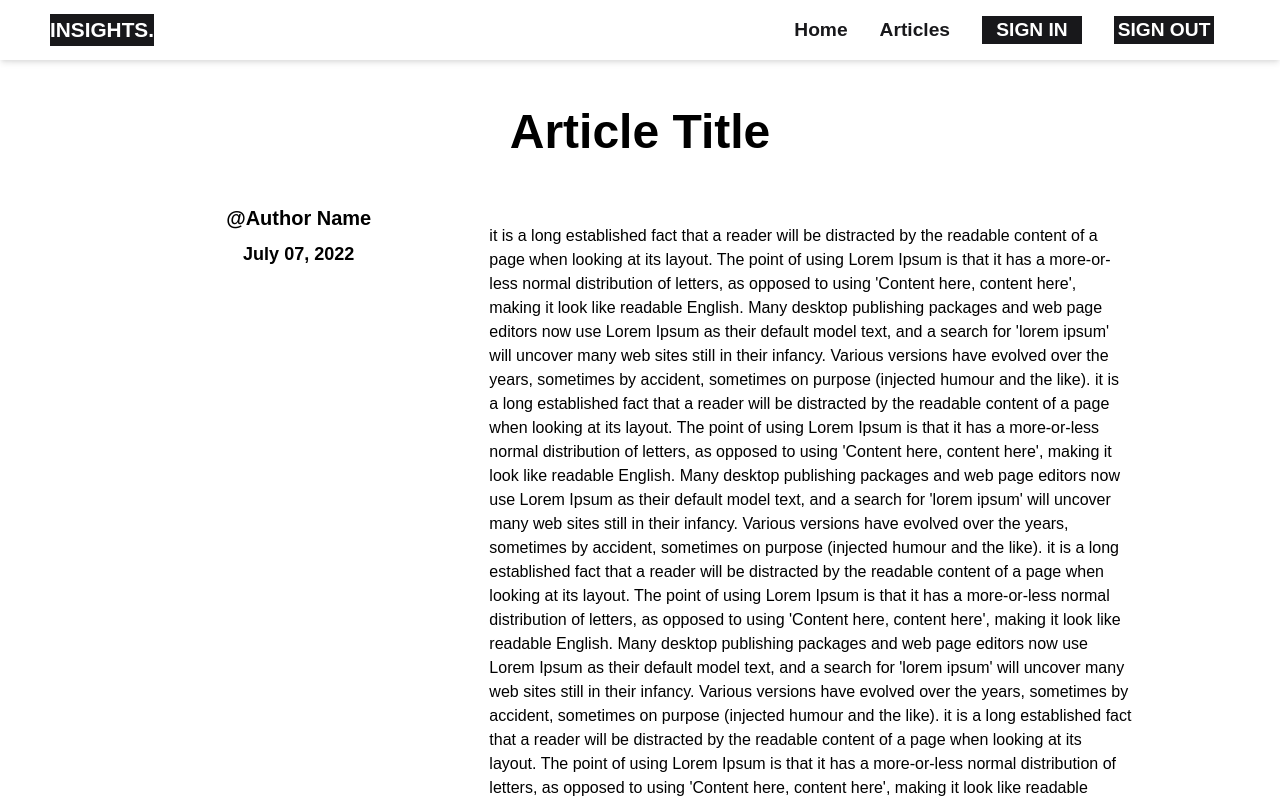
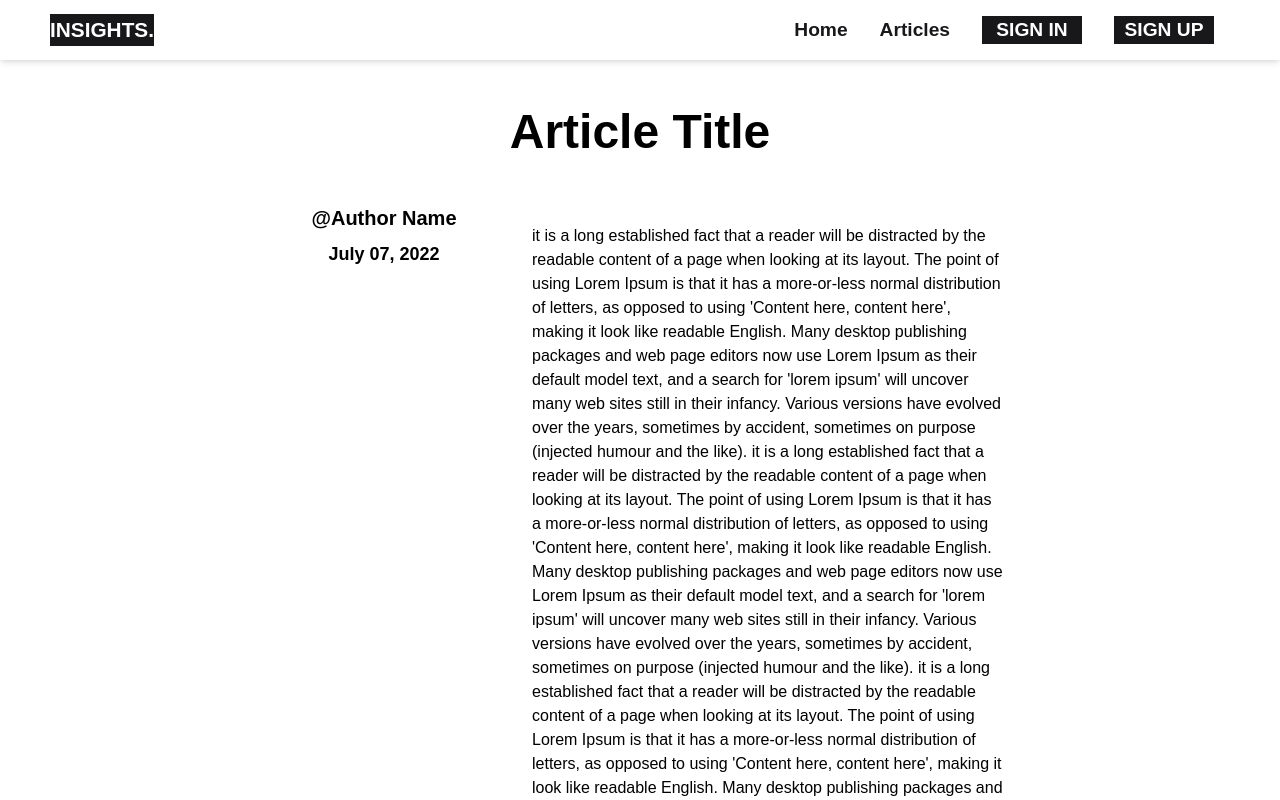
Before and after one commit to TimmyChan99/insights, a React (Create React App) app: page /articles/details in a window 1280 px wide. Shown: the top 800 px of the page. Built offline with nearby package versions, Linux system fonts and the light colour scheme.

Commit message:
Make Article page reponsive

```diff
--- a/src/componentes/articles/ArticleDetails.js
+++ b/src/componentes/articles/ArticleDetails.js
@@ -5,14 +5,14 @@ const ArticleDetails = () => {
 	const imgLink = 'https://images.pexels.com/photos/7380126/pexels-photo-7380126.jpeg?cs=srgb&dl=pexels-sena-aykut-7380126.jpg&fm=jpg'
 
 	return (
-		<article className='w-4/5 grid grid-cols-3 relative m-auto'>
+		<article className='w-4/5 xl:w-3/5 grid grid-cols-3 relative m-auto'>
       {/* <Image link={imgLink}/> */}
 				<h3 className='text-5xl font-extrabold col-span-3 flex items-center justify-center text-center h-36'>Article Title</h3>
-			<div className='flex flex-col items-center space-y-2 h-fit sticky top-20'>
+			<div className='flex flex-col col-span-3 lg:col-span-1 items-center text-center space-y-2 h-fit lg:sticky top-20'>
 			  <p className='text-xl font-bold	'>@Author Name</p>
 				<time className='text-lg font-bold'>July 07, 2022</time>
 			</div>
-			<p className='h-fit col-span-2 p-5'>
+			<p className='h-fit col-span-3 lg:col-span-2 p-5'>
 			 it is a long established fact that a reader will be distracted by the readable content of a page when looking at its layout. The point of using Lorem Ipsum is that it has a more-or-less normal distribution of letters, as opposed to using 'Content here, content here', making it look like readable English. Many desktop publishing packages and web page editors now use Lorem Ipsum as their default model text, and a search for 'lorem ipsum' will uncover many web sites still in their infancy. Various versions have evolved over the years, sometimes by accident, sometimes on purpose (injected humour and the like).
 			 it is a long established fact that a reader will be distracted by the readable content of a page when looking at its layout. The point of using Lorem Ipsum is that it has a more-or-less normal distribution of letters, as opposed to using 'Content here, content here', making it look like readable English. Many desktop publishing packages and web page editors now use Lorem Ipsum as their default model text, and a search for 'lorem ipsum' will uncover many web sites still in their infancy. Various versions have evolved over the years, sometimes by accident, sometimes on purpose (injected humour and the like).
 			 it is a long established fact that a reader will be distracted by the readable content of a page when looking at its layout. The point of using Lorem Ipsum is that it has a more-or-less normal distribution of letters, as opposed to using 'Content here, content here', making it look like readable English. Many desktop publishing packages and web page editors now use Lorem Ipsum as their default model text, and a search for 'lorem ipsum' will uncover many web sites still in their infancy. Various versions have evolved over the years, sometimes by accident, sometimes on purpose (injected humour and the like).
--- a/src/componentes/header/Header.js
+++ b/src/componentes/header/Header.js
@@ -41,7 +41,7 @@ const Header = () => {
 
           <NavItem>
 					<NavLinks to='/' >
-					  <NavBtn >SIGN OUT</NavBtn>
+					  <NavBtn >SIGN UP</NavBtn>
 					</NavLinks>
 					</NavItem>
 
```
